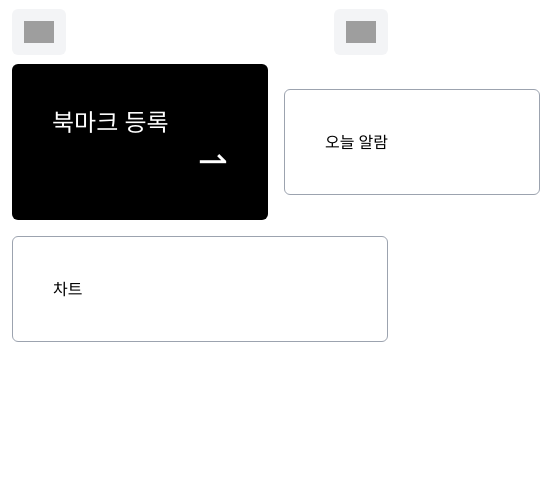
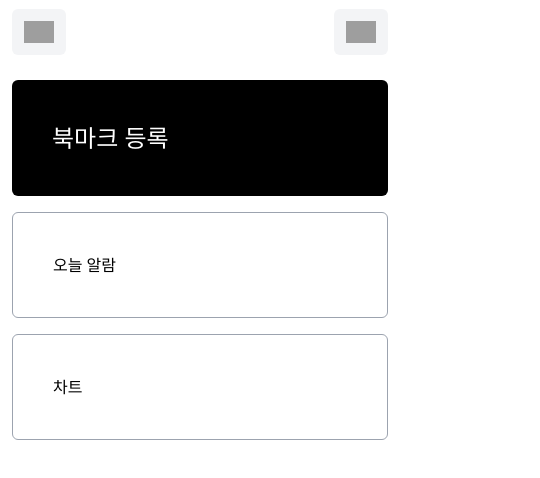
Before and after one commit to chyeon97/book-mark, a Next.js app: page / in a window 390 px wide. Shown: the top 478 px of the page, 540 px wide, since content can reach past the window. Built offline with nearby package versions, Linux system fonts and the light colour scheme; grey boxes are pictures that could not be loaded.

Commit message:
style: 대시보드 모바일 화면 개발

```diff
--- a/app/globals.css
+++ b/app/globals.css
@@ -48,7 +48,7 @@ body {
 
 
 
-    flexRowMode--around {
+    flexColMode--around {
       @apply justify-around
     }
     space_between {
@@ -75,6 +75,7 @@ body {
   .card {
       display:flex;
       flex-direction: row;
+      justify-content: space-between;
   }
 
   .card-col {
--- a/app/page.tsx
+++ b/app/page.tsx
@@ -5,8 +5,8 @@ import { Card, SearchInput } from "@/components";
 const DashBoard = () => {
 
   return (
-    <div className="space-y-4">
-        <div className="flexRowMode space-x-4">
+    <div className="flex flex-col w-full space-y-4 sm:space-y-4">
+        <div className="hidden sm:flexRowMode sm:space_between space-x-4">
           <Card width="50%" bgColor="black" minHeight="1rem" padding="10">
             <h2>북마크 등록</h2>
             <p className="text-4xl text-right">⇀</p>
@@ -15,6 +15,16 @@ const DashBoard = () => {
           <Card width="50%" bgColor="white" minHeight="1rem" padding="10">
             오늘 알람
           </Card>
+        </div>
+
+        <div className="space-y-4 mt-2 sm:hidden sm:space-y-0">
+          <Card width="100%" bgColor="black" minHeight="1rem" padding="10">
+              <h2>북마크 등록</h2>
+            </Card>
+
+            <Card width="100%" bgColor="white" minHeight="1rem" padding="10">
+              오늘 알람
+            </Card>
         </div>
 
         <Card width="100%" bgColor="white" minHeight="2rem" padding="10">
```
